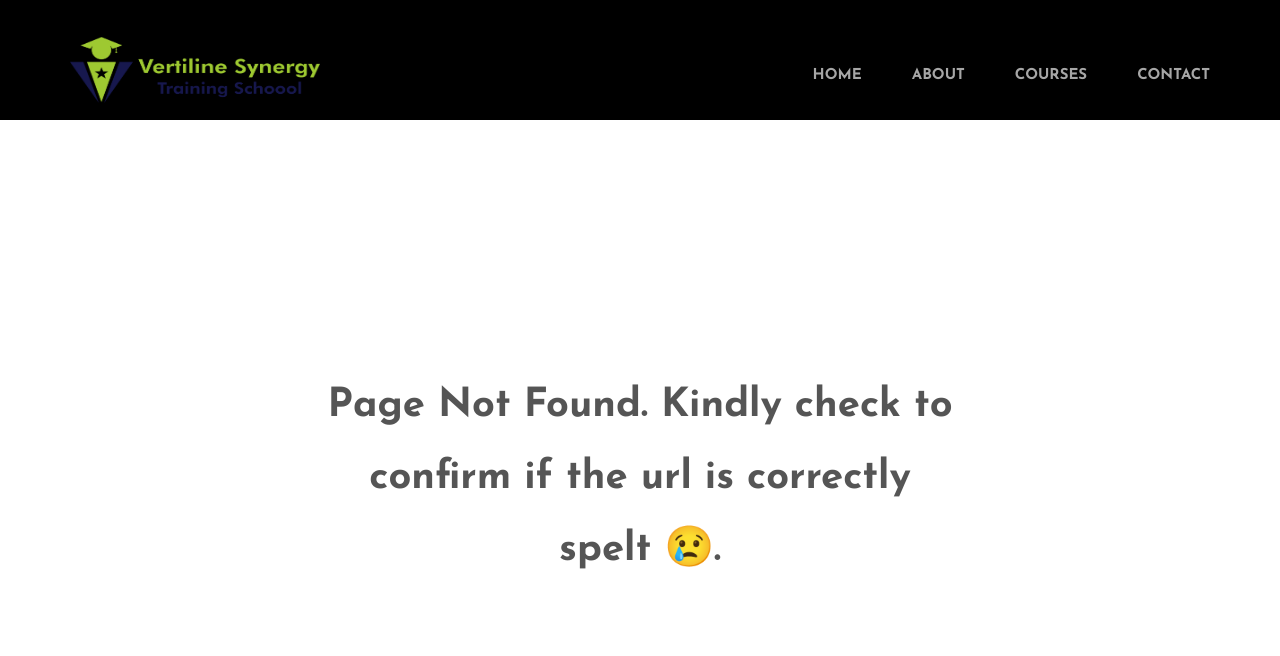
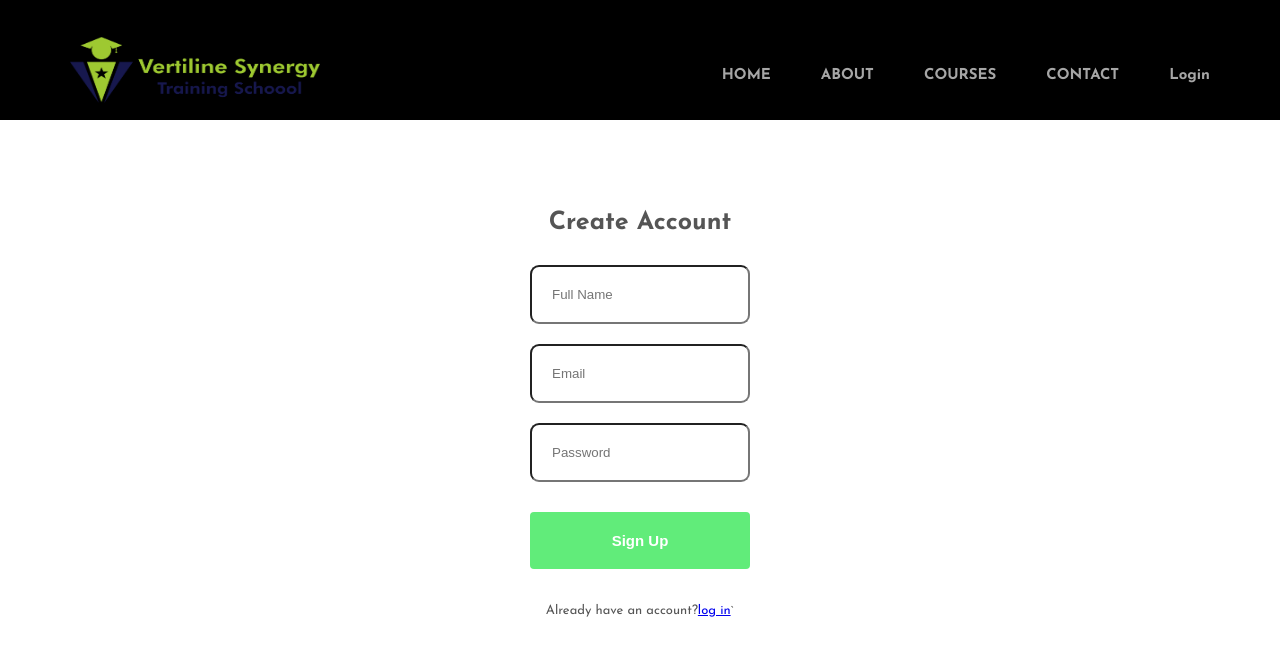
Before and after one commit to Beenflexxin01/VSTS, a React (Vite) app: page /sign-up in a window 1280 px wide. Before the commit this address had no page. Shown: the top 656 px of the page. Built offline with nearby package versions, Linux system fonts and the light colour scheme; the HTML template or start-up script is replaced by a standard one.

Commit message:
initial commit

```diff
--- a/src/App.jsx
+++ b/src/App.jsx
@@ -5,6 +5,9 @@ import About from "./Pages/About";
 import Contact from "./Pages/Contact";
 import PageNotFound from "./Pages/PageNotFound";
 import Courses from "./Pages/Courses";
+import Login from "./Pages/Login";
+import SignUp from "./Pages/SignUp";
+import PasswordForget from "./Pages/PasswordForget";
 
 function App() {
   return (
@@ -12,11 +15,14 @@ function App() {
       <BrowserRouter>
         <Routes>
           <Route element={<ApplLayout />}>
-          <Route index element={<Navigate replace to="home" />} />
+            <Route index element={<Navigate replace to="/home" />} />
             <Route path="home" element={<Home />} />
             <Route path="about" element={<About />} />
             <Route path="contact" element={<Contact />} />
             <Route path="courses" element={<Courses />} />
+            <Route path="login" element={<Login />} />
+            <Route path="sign-up" element={<SignUp />} />
+            <Route path="forgot-password" element={<PasswordForget />} />
             <Route path="*" element={<PageNotFound />} />
           </Route>
         </Routes>
--- /dev/null
+++ b/src/Pages/Login.jsx
@@ -0,0 +1,47 @@
+import { Link } from "react-router-dom";
+
+function Login() {
+  return (
+    <>
+      <div className="container">
+        <div className="form-login">
+          <h1 className="primary-header f-h">Account Login</h1>
+          <form action="">
+            <ul className="ul-form">
+              <li className="form-li">
+                <input
+                  type="text"
+                  placeholder="Username"
+                  required
+                  className="input-login"
+                />
+              </li>
+              <li className="form-li">
+                <input
+                  type="password"
+                  placeholder="Password"
+                  required
+                  className="input-login"
+                />
+              </li>
+            </ul>
+            <button className="view login-btn">Submit Login</button>
+
+            <div className="sign-up">
+              <p className="login-text">
+                <Link to='/forgot-password'>forgot password?</Link>
+              </p>
+              <p className="login-text">
+                <Link to="/sign-up" className="link">
+                  Sign Up
+                </Link>
+              </p>
+            </div>
+          </form>
+        </div>
+      </div>
+    </>
+  );
+}
+
+export default Login;
--- /dev/null
+++ b/src/Pages/PasswordForget.jsx
@@ -0,0 +1,32 @@
+import { Link } from "react-router-dom";
+
+function PasswordForget() {
+  return (
+    <>
+      <div className="container">
+        <div className="form-login">
+          <h1 className="primary-header f-h">Forgot Password?</h1>
+          <form action="">
+            <ul className="ul-form">
+              <li className="form-li">
+                <input
+                  type="email"
+                  placeholder="Email"
+                  required
+                  className="input-login"
+                />
+              </li>
+            </ul>
+            <button className="view login-btn">Submit</button>
+            <p className="login-text l-g">
+              Already have an account?
+              <Link to="/login">log in</Link>`
+            </p>
+          </form>
+        </div>
+      </div>
+    </>
+  );
+}
+
+export default PasswordForget;
--- /dev/null
+++ b/src/Pages/SignUp.jsx
@@ -0,0 +1,50 @@
+import { Link } from "react-router-dom";
+
+function SignUp() {
+  return (
+    <>
+      <div className="container">
+        <div className="form-login form-sign">
+          <h1 className="primary-header f-h">Create Account</h1>
+          <form action="">
+            <ul className="ul-form">
+              <li className="form-li">
+                <input
+                  type="text"
+                  placeholder="Full Name"
+                  required
+                  className="input-login"
+                />
+              </li>
+              <li className="form-li">
+                <input
+                  type="email"
+                  placeholder="Email"
+                  required
+                  className="input-login"
+                />
+              </li>
+              <li className="form-li">
+                <input
+                  type="password"
+                  placeholder="Password"
+                  required
+                  className="input-login"
+                />
+              </li>
+            </ul>
+
+            <button className="view login-btn">Sign Up</button>
+
+            <p className="login-text l-g">
+              Already have an account?
+              <Link to="/login">log in</Link>`
+            </p>
+          </form>
+        </div>
+      </div>
+    </>
+  );
+}
+
+export default SignUp;
--- a/src/UI/MainNav.jsx
+++ b/src/UI/MainNav.jsx
@@ -53,6 +53,14 @@ function MainNav() {
                 CONTACT
               </NavLink>
             </li>
+            <li className="main-nav-li">
+              <NavLink
+                to="/login"
+                className="nav-link"
+                onClick={toggleOffMenuBar}>
+                Login
+              </NavLink>
+            </li>
           </div>
         </ul>
 
--- a/src/index.css
+++ b/src/index.css
@@ -41,14 +41,10 @@ li {
 }
 
 .header-img {
-  height: 80vh;
+  height: 60vh;
   width: 80%;
   margin: 0 18rem;
 }
-
-/* .header-image {
-  margin: 0 8rem;
-} */
 
 .main-nav-ul {
   display: flex;
@@ -351,6 +347,47 @@ li {
   margin-bottom: 7rem;
 }
 
+.input-login {
+  padding: 2rem;
+  width: 50rem;
+  width: 100%;
+  border-radius: 9px;
+}
+
+.li-form {
+  margin: 3rem 0;
+}
+
+.form-login {
+  margin: auto;
+  margin: 0 45rem;
+}
+
+.login-text {
+  font-size: 1.3rem;
+}
+
+.sign-up {
+  text-align: center;
+}
+
+.f-h {
+  text-align: center;
+}
+
+.login-btn {
+  width: 100%;
+  text-align: center;
+  display: block;
+  margin: 3rem 0;
+  font-size: 1.5rem;
+  padding: 2rem;
+}
+
+.l-g {
+  text-align: center;
+}
+
 .socials {
   display: flex;
   gap: 3rem;
```
Also changed, not shown: src/media.css (+12 -0 lines).
